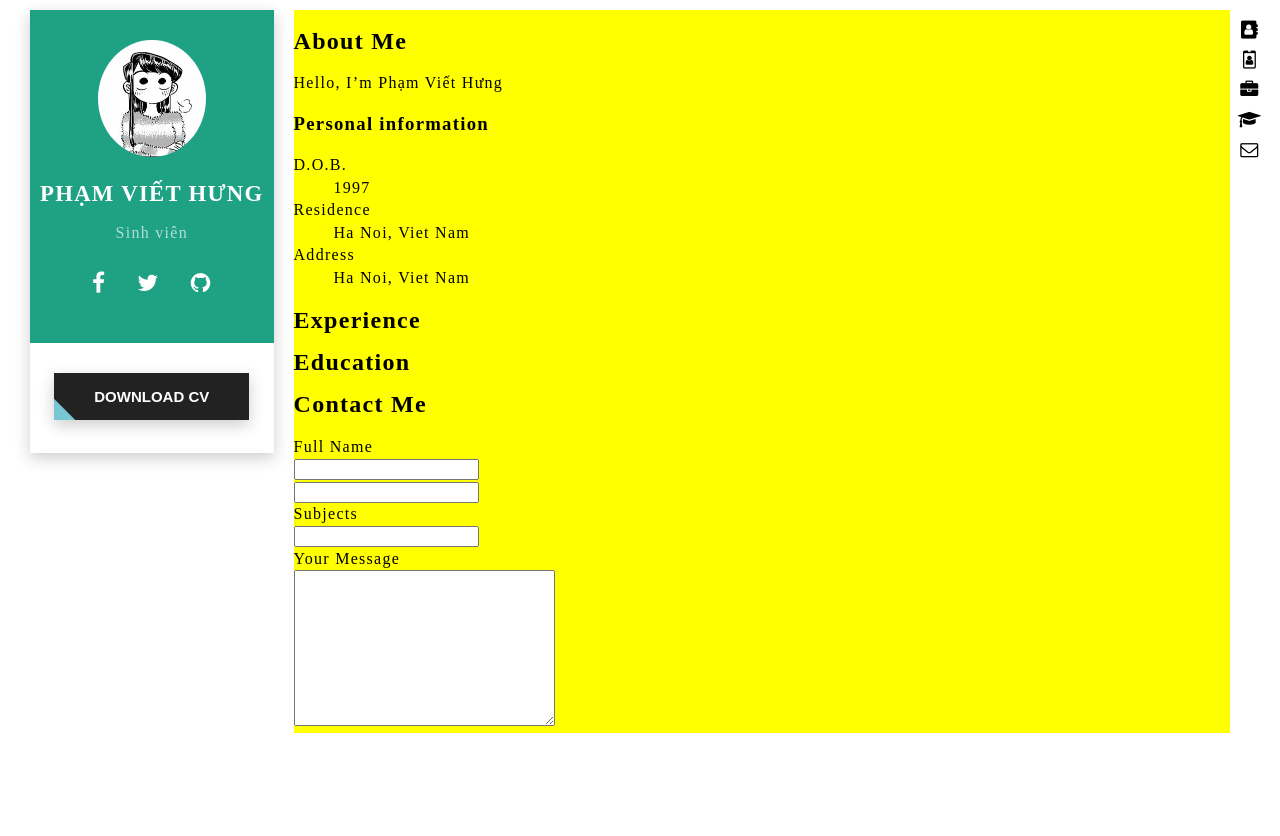
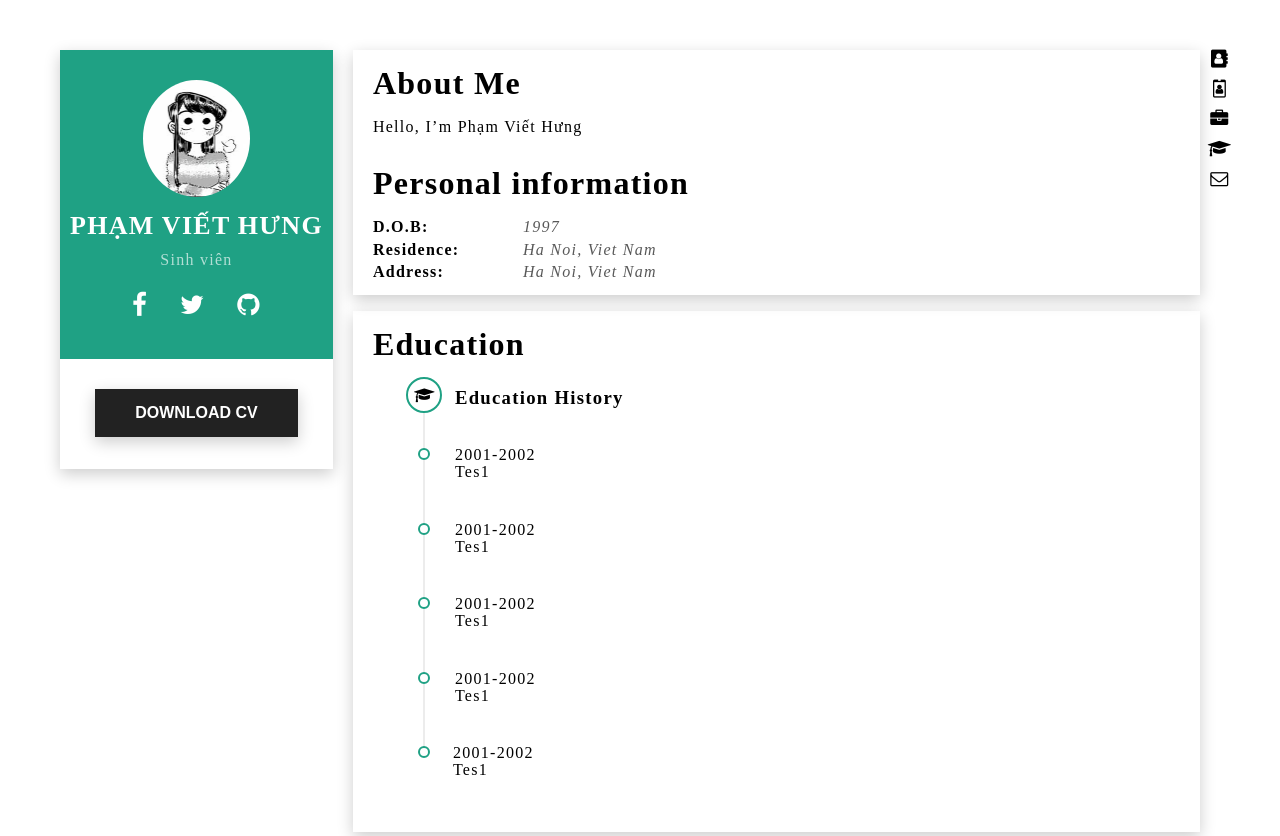
Before and after one commit to hung4564/hung4564.github.io, a plain HTML site: page index.html in a window 1280 px wide. Shown: the top 836 px of the page. Before the commit the page ends 800 px from the top, so only its background shows below. Drawn offline with Linux system fonts and the light colour scheme.

Commit message:
them timeline

```diff
--- a/asset/css/main.css
+++ b/asset/css/main.css
@@ -1,10 +1,13 @@
 body {
   font-size: 16px;
-  line-height: 1.4em;
-  letter-spacing: .08em;
+  line-height: 1.4rem;
+  letter-spacing: .08rem;
+  min-height: 100%;
+}
+
+* {
   padding: 0;
   margin: 0;
-  min-height: 100%;
 }
 
 .full {
@@ -14,7 +17,7 @@ body {
 
 .container {
   flex-direction: column;
-  padding: 10px;
+  padding: 50px 40px 10px;
 }
 
 .flex {
@@ -54,13 +57,14 @@ body {
 .card {
   display: block;
   text-align: center;
-  font-size: .875em;
+  font-size: .875rem;
   padding: 30px 10px 20px;
 }
 
 .card>.card-info h2 {
-  font-size: 1.625em;
-  margin-bottom: .688em;
+  font-size: 1.625rem;
+  margin-bottom: .688rem;
+  margin-top: 0.688rem;
 }
 
 .card>.card-avatar>span {
@@ -79,9 +83,11 @@ body {
 }
 
 .card-info>.list-social {
-  font-size: 1.625em;
+  font-size: 1.625rem;
   list-style: none;
   padding: 0;
+  margin-top: 1rem;
+  margin-bottom: 1rem;
 }
 
 .list-social>li {
@@ -100,7 +106,6 @@ body {
   width: 100%;
 }
 
-
 .btn {
   border: none;
   display: block;
@@ -112,7 +117,7 @@ body {
   position: relative;
   color: #fff;
   font-weight: 700;
-  font-size: 15px;
+  font-size: 1rem;
   background-color: #222;
   padding: 15px 40px;
   margin: 0 auto;
@@ -123,28 +128,6 @@ body {
   position: relative;
   z-index: 1;
 }
-
-.btn:after {
-  content: "";
-  position: absolute;
-  left: 0;
-  top: 0;
-  height: 490%;
-  width: 140%;
-  background: #78c7d2;
-  -webkit-transition: all .5s ease-in-out;
-  transition: all .5s ease-in-out;
-  -webkit-transform: translateX(-98%) translateY(-25%) rotate(45deg);
-  transform: translateX(-98%) translateY(-25%) rotate(45deg);
-}
-
-.btn:hover:after {
-  -webkit-transform: translateX(-9%) translateY(-25%) rotate(45deg);
-  transform: translateX(-9%) translateY(-25%) rotate(45deg);
-}
-
-
-
 
 header {
   width: 40px;
@@ -198,5 +181,125 @@ ul.side-menu .text {
 
 .main-container {
   flex: 1 1 auto;
-  background-color: yellow
+  flex-direction: column;
 }
+
+.main-container .section {
+  margin-bottom: 1rem;
+  box-shadow: 0 5px 15px rgba(0, 0, 0, 0.20);
+}
+
+.section>.title {
+  padding: 0.688em 0 0.688em 20px;
+  font-size: 2rem;
+  font-weight: 600;
+}
+
+.section>* {
+  padding: 0px 20px;
+}
+
+.section>.section-content {
+  padding-bottom: 0.688rem;
+}
+
+.personal-info {
+  max-width: 300px;
+  display: flex;
+  flex-wrap: wrap;
+  align-items: flex-start;
+}
+
+.personal-info>dd,
+.personal-info>dt {
+  flex: 50%;
+}
+
+.personal-info>dt {
+  font-weight: 700;
+}
+
+.personal-info>dd {
+  font-style: italic;
+  opacity: .65;
+}
+
+.personal-info>dt::after {
+  content: ":";
+}
+
+.timeline {
+  position: relative;
+  padding-top: 10px;
+  top: 0%;
+  left: 50px;
+  width: calc(100% - 50px);
+}
+
+.timeline .timeline-header {
+  padding-bottom: 10px;
+}
+
+.timeline .timeline-items {
+  width: 100%;
+  position: relative;
+}
+
+.timeline .timeline-header::before {
+  content: "";
+  border: solid 0.125rem;
+  border-color: #1FA184;
+  background: #fff;
+  width: 2rem;
+  height: 2rem;
+  border-radius: 50px;
+  margin-left: calc(0px - 35px - 0.87rem);
+  font-weight: 400;
+  text-align: center;
+  display: block;
+  position: absolute;
+  margin-top: -0.6rem
+}
+
+.timeline .timeline-header i {
+  position: absolute;
+  top: 10px;
+  left: calc(0px - 0.55rem);
+  font-size: 1rem;
+  line-height: 1rem
+}
+
+.timeline .timeline-items .timeline-item,
+.timeline .timeline-header {
+  border-left: solid 2px #ececec;
+  padding: 0 0 40px 30px;
+}
+
+.timeline .timeline-items .timeline-item:last-child {
+  border-left: 0.125rem;
+}
+
+.timeline .timeline-items .timeline-item .date {
+  font-size: 1rem;
+  line-height: 0.75rem;
+}
+
+.timeline .timeline-items .timeline-item::before {
+  content: "";
+  border: solid 0.125rem;
+  border-color: #1FA184;
+  width: 0.5rem;
+  height: 0.5rem;
+  border-radius: 50px;
+  font-size: 0.5rem;
+  margin-left: calc(0px - 35px - 0.125rem);
+  font-weight: 400;
+  background: #fff;
+  display: block;
+  position: absolute;
+  margin-top: -1px;
+}
+
+.timeline .timeline-items .timeline-item:last-child::before {
+  margin-left: calc(0px - 35px);
+}
--- a/index.html
+++ b/index.html
@@ -58,32 +58,64 @@
         </div>
 
         <div class="main-container">
-          <aside>
-            <section id="About">
+          <section class="section" id="About">
             <h2 class="title">About Me</h2>
+            <div class="section-content">
               <p>
                 Hello, I’m Phạm Viết Hưng
               </p>
-              <h3>Personal information</h3>
-              <dl>
-                <dt>D.O.B.</dt>
+            </div>
+            <h2 class="title">Personal information</h2>
+            <div class="section-content">
+              <dl class="personal-info">
+                <dt>D.O.B</dt>
                 <dd>1997</dd>
                 <dt>Residence</dt>
                 <dd>Ha Noi, Viet Nam</dd>
                 <dt>Address</dt>
                 <dd>Ha Noi, Viet Nam</dd>
               </dl>
+            </div>
           </section>
-            <section id="Skill">
+          <section class="section" id="Education">
+            <h2 class="title">Education</h2>
 
+            <div class="section-content">
+              <div class="timeline">
+                <div class="timeline-header">
+                  <i class="fa fa-graduation-cap" aria-hidden="true"></i>
+                  <h3>Education History</h3>
+                </div>
+                <div class="timeline-items">
+                  <div class="timeline-item">
+                    <div class="date">2001-2002</div>
+                    <div class="name">Tes1 </div>
+                  </div>
+                  <div class="timeline-item">
+                    <div class="date">2001-2002</div>
+                    <div class="name">Tes1 </div>
+                  </div>
+                  <div class="timeline-item">
+                    <div class="date">2001-2002</div>
+                    <div class="name">Tes1 </div>
+                  </div>
+                  <div class="timeline-item">
+                    <div class="date">2001-2002</div>
+                    <div class="name">Tes1 </div>
+                  </div>
+                  <div class="timeline-item">
+                    <div class="date">2001-2002</div>
+                    <div class="name">Tes1 </div>
+                  </div>
+                </div>
+              </div>
+            </div>
           </section>
-            <section id="Experience">
+          <section class="section" id="Experience">
             <h2 class="title">Experience</h2>
           </section>
-            <section id="Education">
-              <h2 class="title">Education</h2>
-            </section>
-            <section id="Contact">
+
+          <section class="section" id="Contact">
             <h2 class="title">Contact Me</h2>
             <div class="form">
               <div class="input-form">
@@ -112,7 +144,6 @@
               </div>
             </div>
           </section>
-          </aside>
         </div>
         <div class="">
           <ul class="side-menu">
```
Lines whose indentation alone changed are shown as unchanged.
